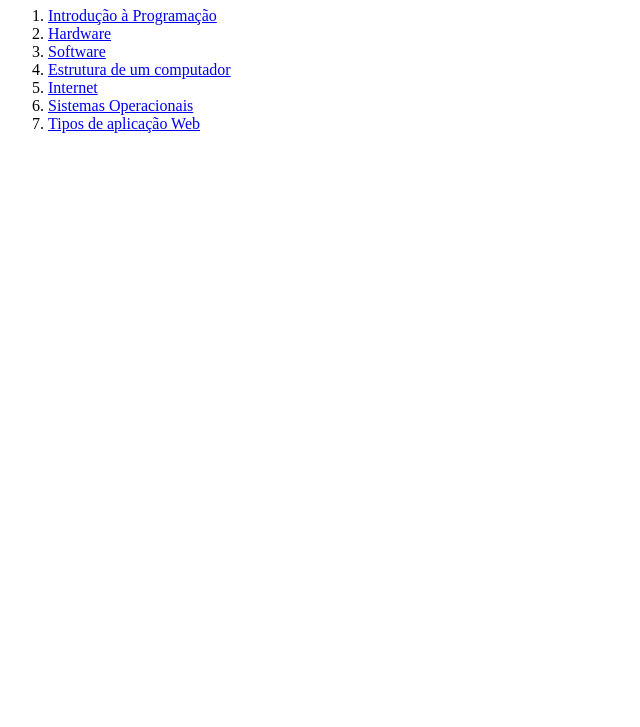
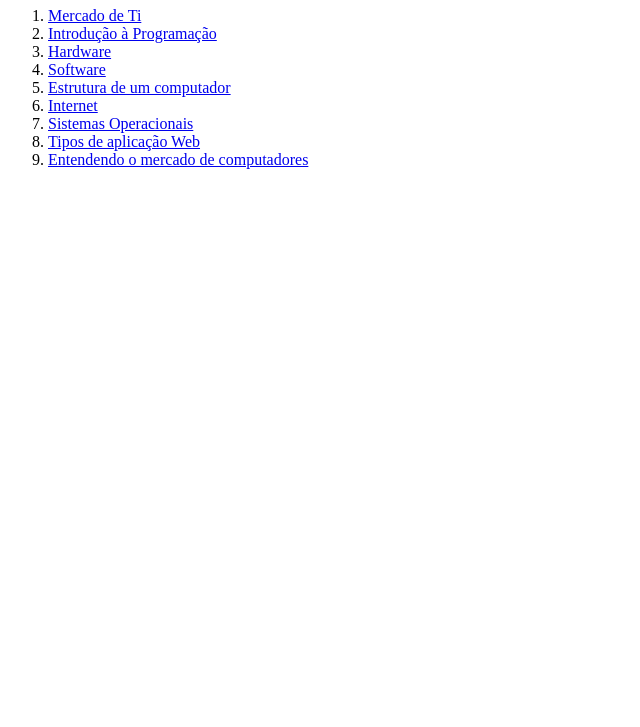
Before and after one commit to fabiofsjunior/start-se-bootcamp, a plain HTML site: page index.html in a window 1280 px wide. Shown: the part 73-800 px from the top of the page, without its empty margins (0-640 px from the left). Drawn offline with Linux system fonts and the light colour scheme.

Commit message:
Update index.html

```diff
--- a/index.html
+++ b/index.html
@@ -10,6 +10,8 @@
 
     <h1>PDFS das aulas</h1>
     <ol>
+        <li><a href="https://startse-uploader.s3.us-east-2.amazonaws.com/prod/squads/lesson/626abf283c31766f46f4a28f/tech-academy-mercado-de-tecnologia-29-04-2022.pdf?v=8003aeee-9d67-4015-b089-fcf83ffe4c00" target="_blank">Mercado de Ti</a></li>
+
         <li><a href="https://startse-uploader.s3.us-east-2.amazonaws.com/prod/squads/lesson/626fecf896360404df968438/aula-1.pdf?v=91aa1fc0-56ed-4e5a-bf17-13c945ddceb4" target="_blank">Introdução à Programação</a></li>
 
         <li><a href="https://startse-uploader.s3.us-east-2.amazonaws.com/prod/squads/lesson/626fed3e96360404df968572/aula-2.pdf?v=7f98b6a0-3d5a-4b13-bb89-d5ea16faf168" target="_blank">Hardware</a></li>
@@ -23,6 +25,9 @@
         <li><a href="https://startse-uploader.s3.us-east-2.amazonaws.com/prod/squads/lesson/626fee9296360404df9689b9/aula-6.pdf?v=0690f58e-d640-427e-9725-9fb163a4fa06" target="_blank">Sistemas Operacionais</a></li>
 
         <li><a href="https://startse-uploader.s3.us-east-2.amazonaws.com/prod/squads/lesson/626ff1ab96360404df969409/aula-7.pdf?v=eb57260b-121d-4d5c-bb6d-e97cb58aa7da" target="_blank">Tipos de aplicação Web</a></li>
+
+        <li><a href="https://startse-uploader.s3.us-east-2.amazonaws.com/prod/squads/lesson/62701ee396360404df970f56/aula-11.pdf?v=6f8ff530-6c09-4abd-869f-7b397955f2f1" target="_blank">Entendendo o mercado de computadores</a></li>
+
     </ol>
 
 </body>
```
